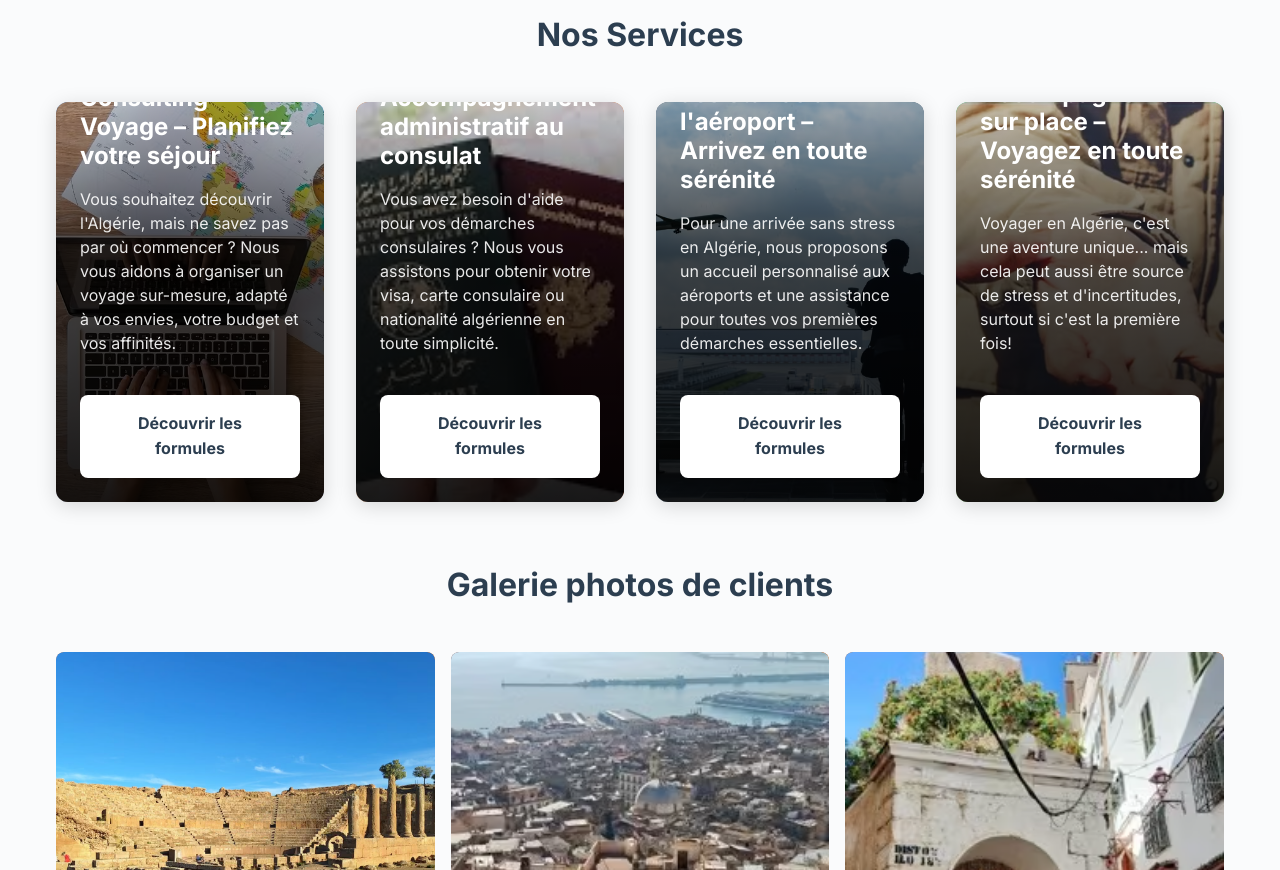
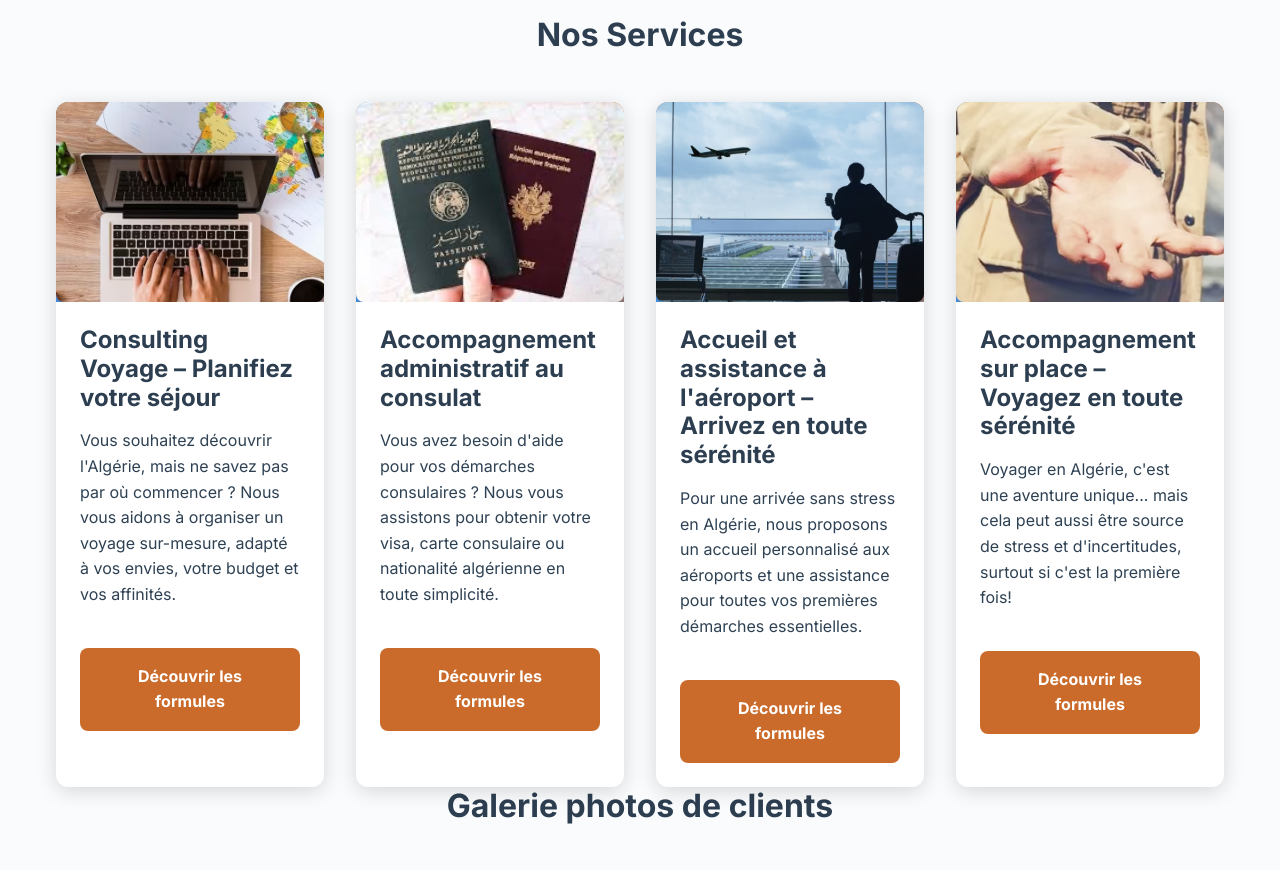
Before and after one commit to ElodieAllegro/racinesAlgerie, a website built with Vite: page index.html in a window 1280 px wide. Shown: the part 1634-2504 px from the top of the page. Built offline with nearby package versions, Linux system fonts and the light colour scheme; files whose address does not match are found by name.

Commit message:
Restaurer les cartes de services et modifier la galerie

```diff
--- a/style.css
+++ b/style.css
@@ -39,86 +39,55 @@ p {
 
 /* Service Cards Specific Styles */
 .service-card {
-    display: flex;
-    flex-direction: column;
-    height: 100%;
-    position: relative;
+    background: var(--background-white);
+    border-radius: var(--border-radius-lg);
     overflow: hidden;
-    min-height: 400px;
+    box-shadow: var(--shadow);
+    transition: var(--transition);
+}
+
+.service-card:hover {
+    transform: translateY(-4px);
+    box-shadow: var(--shadow-hover);
 }
 
 .service-content {
-    position: absolute;
-    bottom: 0;
-    left: 0;
-    right: 0;
-    background: linear-gradient(transparent, rgba(0,0,0,0.7), rgba(0,0,0,0.9));
-    color: white;
-    padding: var(--spacing-2xl) var(--spacing-lg) var(--spacing-lg);
-    z-index: 2;
+    padding: var(--spacing-lg);
 }
 
 .service-content h3 {
-    color: white;
+    color: var(--text-primary);
     margin-bottom: var(--spacing-md);
-    font-size: var(--font-size-xl);
-    font-weight: 700;
 }
 
 .service-content p {
-    color: rgba(255, 255, 255, 0.9);
+    color: var(--text-secondary);
     margin-bottom: var(--spacing-lg);
-    line-height: 1.5;
-}
-
-.service-button {
-    background-color: var(--background-white);
-    color: var(--text-primary);
-    border: none;
-    font-weight: 600;
 }
 
 .service-image {
-    position: absolute;
-    top: 0;
-    left: 0;
-    width: 100%;
-    height: 100%;
-    z-index: 1;
-    background: var(--primary-color);
+    height: 200px;
+    background: linear-gradient(45deg, var(--primary-color), var(--secondary-color));
+    display: flex;
+    align-items: center;
+    justify-content: center;
+    overflow: hidden;
 }
 
-.service-consulat {
-    background: var(--secondary-color);
-}
-
-.service-aeroport {
-    background: var(--primary-dark);
-}
-
-.service-accompagnement {
-    background: var(--accent-color);
-}
-
-.service-consulting img,
-.service-consulat img,
-.service-aeroport img,
-.service-accompagnement img {
+.service-image img {
     width: 100%;
     height: 100%;
     object-fit: cover;
     transition: var(--transition);
 }
 
-/* Gallery Section */
-.gallery-section {
-    padding: var(--spacing-3xl) 0;
-    background: var(--background-light);
+.service-card:hover .service-image img {
+    transform: scale(1.05);
 }
 
+/* Gallery Section - Images pleine carte */
 .gallery-item {
     aspect-ratio: 1;
-    background: linear-gradient(45deg, var(--primary-color), var(--secondary-color));
     border-radius: var(--border-radius);
     cursor: pointer;
     transition: var(--transition);
@@ -126,9 +95,21 @@ p {
     overflow: hidden;
 }
 
-.service-card:hover .service-image {
-    transform: scale(1.1);
+.gallery-item:hover {
+    transform: translateY(-4px);
     box-shadow: var(--shadow-hover);
+}
+
+.gallery-img {
+    width: 100%;
+    height: 100%;
+    object-fit: cover;
+    border-radius: var(--border-radius);
+    transition: var(--transition);
+}
+
+.gallery-item:hover .gallery-img {
+    transform: scale(1.05);
 }
 
 /* Pricing Cards */
```
